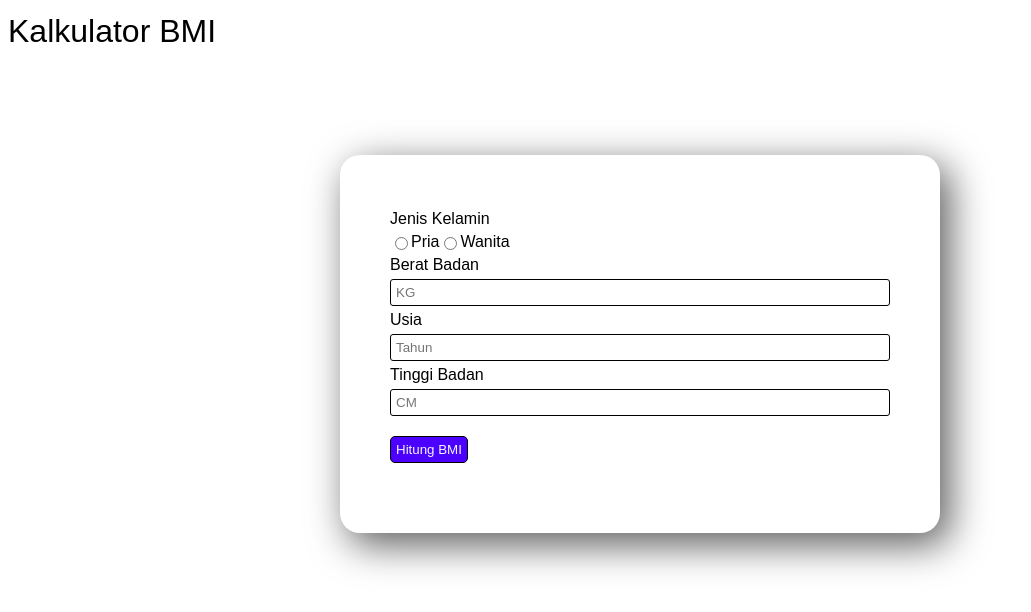
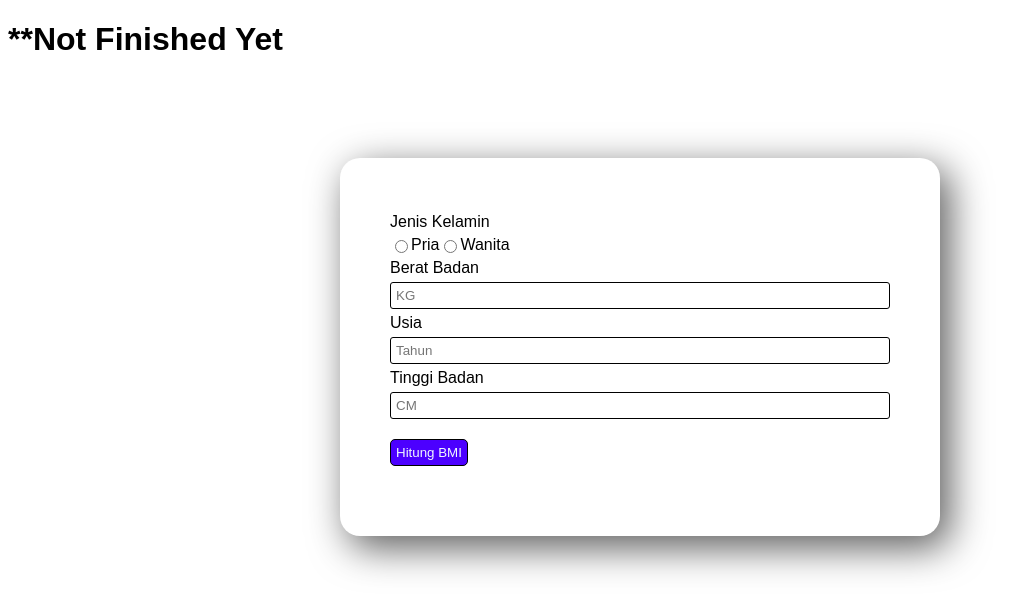
Before and after one commit to revou-fundamental-course/30-oct-23-Jiichiro, a plain HTML site: page index.html in a window 1280 px wide. Shown: the whole page, without its empty margins (0-1031 px from the left). Drawn offline with Linux system fonts and the light colour scheme.

Commit message:
update code

```diff
--- a/css/style.css
+++ b/css/style.css
@@ -1,11 +1,5 @@
 body {
     font-family: Arial, Helvetica, sans-serif;
-}
-
-.judul {
-    font-size: 2em;
-    margin-left: auto;
-    margin-right: auto;
 }
 
 .container {
--- a/index.html
+++ b/index.html
@@ -9,9 +9,7 @@
 </head>
 
 <body>
-    <div class="judul">
-        <p>Kalkulator BMI</p>
-    </div>
+    <H1>**Not Finished Yet</H1>
     <div class="container">
         <div>
             <p>Jenis Kelamin</p>
```
Lines whose indentation alone changed are shown as unchanged.
